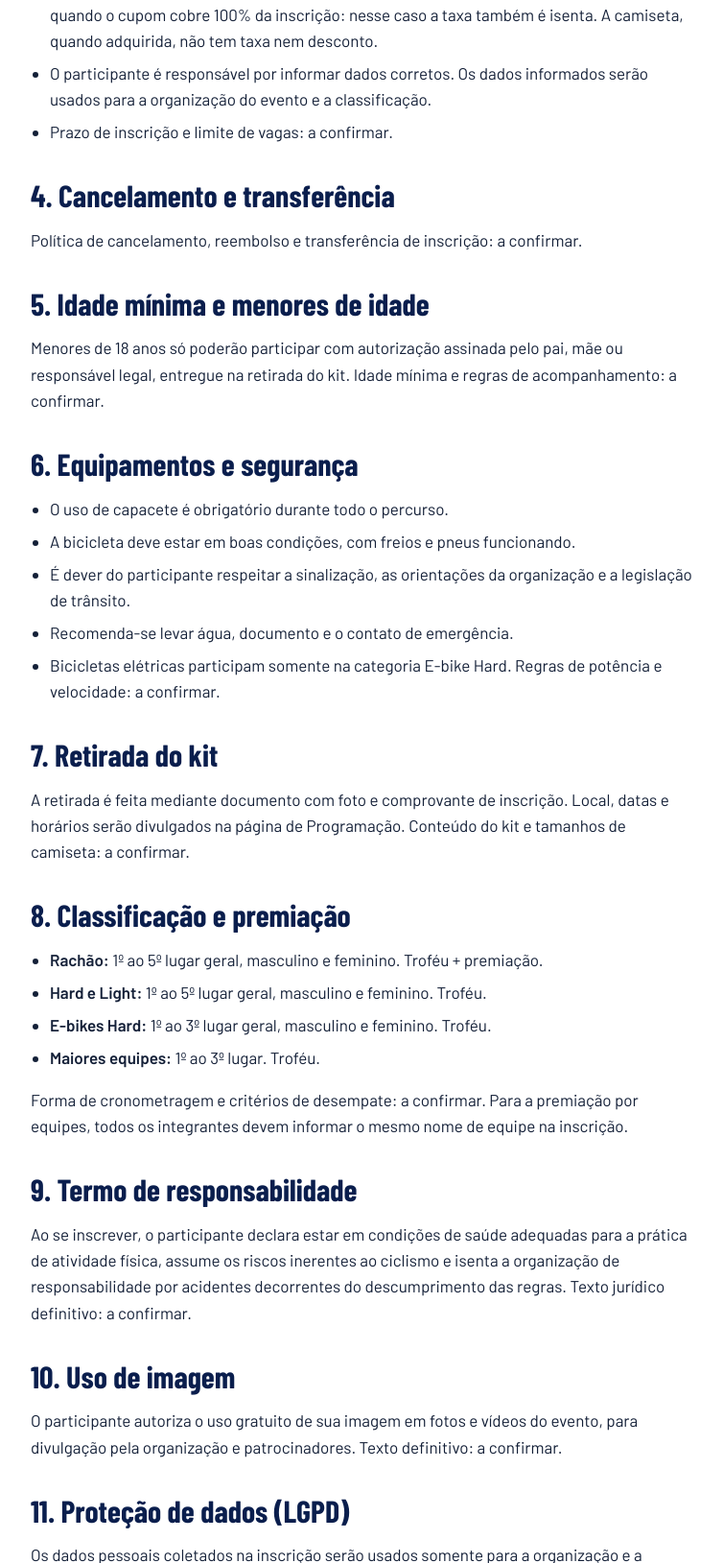
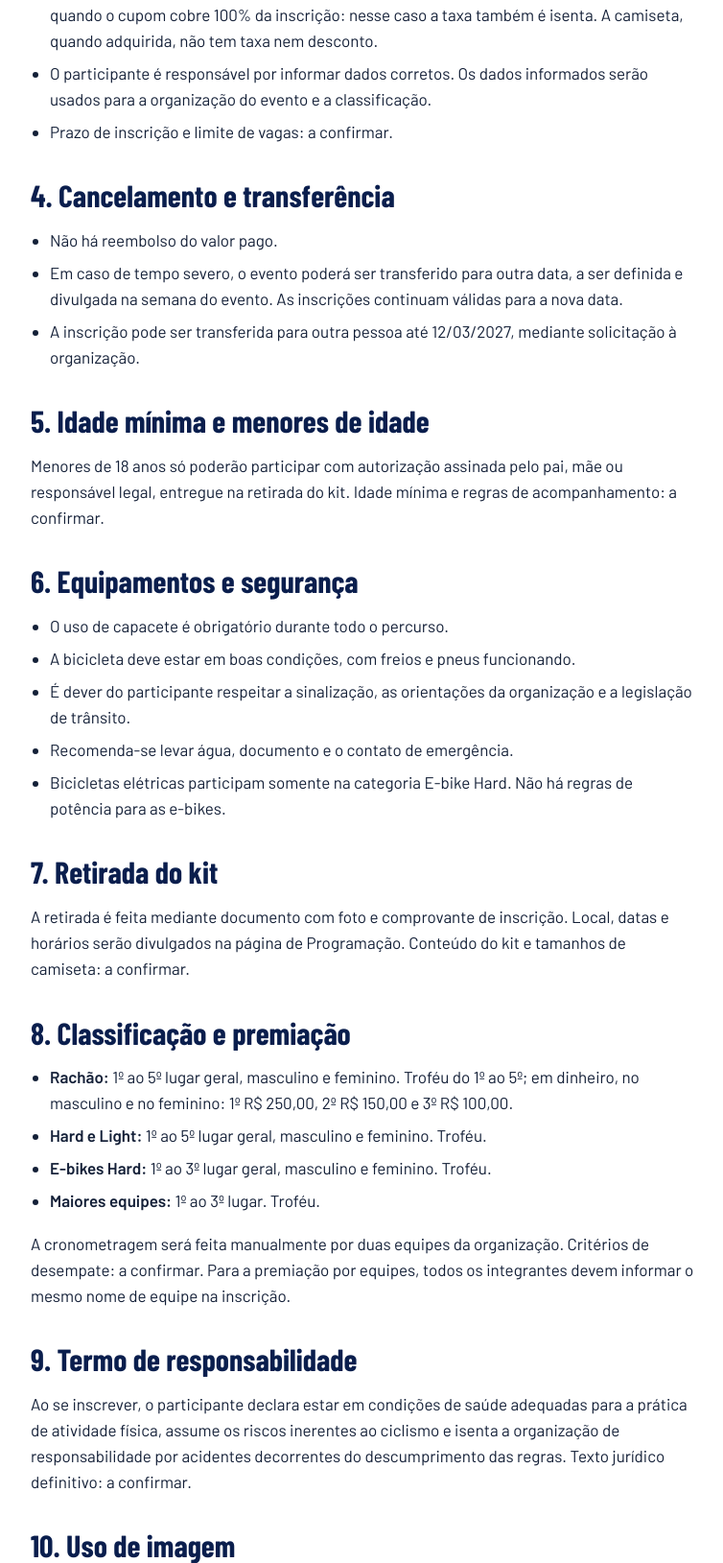
Before and after one commit to hrbraga/pedal-lions, a PHP site: page /regulamento.php in a window 1280 px wide. Shown: the part 1171-2800 px from the top of the page at 96% size, without its empty margins (48-802 px from the left). Run offline with PHP 8.4, Linux system fonts and the light colour scheme; some web fonts are replaced.

Commit message:
docs(regulamento): cancellation, e-bikes, Rachão prizes and timing
- No refunds; severe weather may move the event to a new date announced
  in the event week; registrations can be transferred until 12/03/2027
- No power rules for e-bikes
- Rachão cash prizes (men and women): R$ 250 / 150 / 100 for 1st-3rd,
  trophy only for 4th and 5th
- Manual timing by two teams
- FAQ answers on transfer and rain updated to match

Co-Authored-By: Claude Opus 5.5 <noreply@anthropic.com>

```diff
--- a/config/evento.php
+++ b/config/evento.php
@@ -85,7 +85,7 @@ return [
         [
             'titulo' => 'Rachão',
             'regra'  => '1º ao 5º lugar geral, masculino e feminino',
-            'premio' => 'Troféu + premiação',
+            'premio' => 'Troféu do 1º ao 5º; em dinheiro, no masculino e no feminino: 1º R$ 250,00, 2º R$ 150,00 e 3º R$ 100,00',
         ],
         [
             'titulo' => 'Hard e Light',
@@ -183,11 +183,11 @@ HTML,
         ],
         [
             'p' => 'Posso transferir ou cancelar minha inscrição?',
-            'r' => 'A política de cancelamento e transferência será definida no regulamento. A confirmar.',
+            'r' => 'Não há reembolso do valor pago. A inscrição pode ser transferida para outra pessoa até 12/03/2027, mediante solicitação à organização.',
         ],
         [
             'p' => 'O que acontece em caso de chuva?',
-            'r' => 'A organização avaliará as condições de segurança e comunicará qualquer alteração pelos canais oficiais do evento. A confirmar.',
+            'r' => 'Em caso de tempo severo, o evento poderá ser transferido para outra data, a ser definida e divulgada na semana do evento pelos canais oficiais. As inscrições continuam válidas para a nova data.',
         ],
         [
             'p' => 'Para onde vai o valor arrecadado?',
--- a/regulamento.php
+++ b/regulamento.php
@@ -38,7 +38,11 @@ require __DIR__ . '/includes/header.php';
             </ul>
 
             <h2>4. Cancelamento e transferência</h2>
-            <p>Política de cancelamento, reembolso e transferência de inscrição: a confirmar.</p>
+            <ul>
+                <li>Não há reembolso do valor pago.</li>
+                <li>Em caso de tempo severo, o evento poderá ser transferido para outra data, a ser definida e divulgada na semana do evento. As inscrições continuam válidas para a nova data.</li>
+                <li>A inscrição pode ser transferida para outra pessoa até 12/03/2027, mediante solicitação à organização.</li>
+            </ul>
 
             <h2>5. Idade mínima e menores de idade</h2>
             <p>Menores de 18 anos só poderão participar com autorização assinada pelo pai, mãe ou responsável legal, entregue na retirada do kit. Idade mínima e regras de acompanhamento: a confirmar.</p>
@@ -49,7 +53,7 @@ require __DIR__ . '/includes/header.php';
                 <li>A bicicleta deve estar em boas condições, com freios e pneus funcionando.</li>
                 <li>É dever do participante respeitar a sinalização, as orientações da organização e a legislação de trânsito.</li>
                 <li>Recomenda-se levar água, documento e o contato de emergência.</li>
-                <li>Bicicletas elétricas participam somente na categoria E-bike Hard. Regras de potência e velocidade: a confirmar.</li>
+                <li>Bicicletas elétricas participam somente na categoria E-bike Hard. Não há regras de potência para as e-bikes.</li>
             </ul>
 
             <h2>7. Retirada do kit</h2>
@@ -64,7 +68,7 @@ require __DIR__ . '/includes/header.php';
                     </li>
                 <?php endforeach; ?>
             </ul>
-            <p>Forma de cronometragem e critérios de desempate: a confirmar. Para a premiação por equipes, todos os integrantes devem informar o mesmo nome de equipe na inscrição.</p>
+            <p>A cronometragem será feita manualmente por duas equipes da organização. Critérios de desempate: a confirmar. Para a premiação por equipes, todos os integrantes devem informar o mesmo nome de equipe na inscrição.</p>
 
             <h2>9. Termo de responsabilidade</h2>
             <p>Ao se inscrever, o participante declara estar em condições de saúde adequadas para a prática de atividade física, assume os riscos inerentes ao ciclismo e isenta a organização de responsabilidade por acidentes decorrentes do descumprimento das regras. Texto jurídico definitivo: a confirmar.</p>
```
